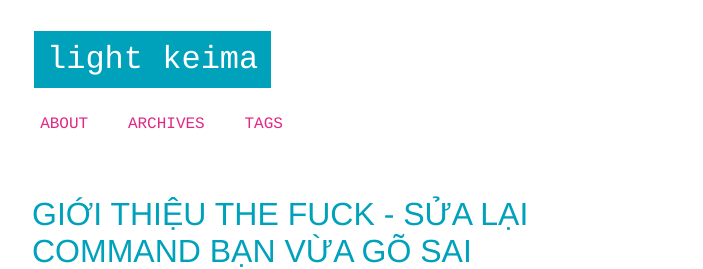
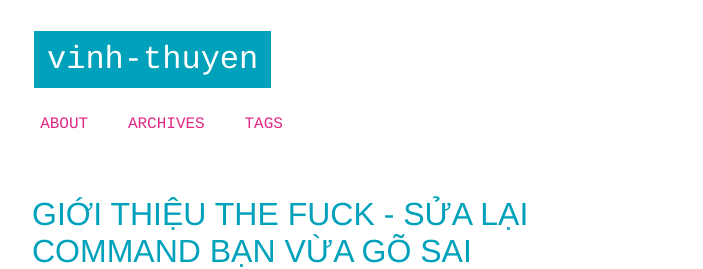
Before and after one commit to ntvthuyen/ntvthuyen.github.io_old, a Jekyll site: the page built from index.html, in a window 1280 px wide and 900 px high. Shown: the top 269 px of the window, without its empty margins (288-991 px from the left). Built offline with Jekyll 4.4.1, drawn with Linux system fonts in a browser that asks for light colours; some web fonts are replaced; the list of posts is cut into pages by our own code.

Commit message:
Update _config.yml

```diff
--- a/_config.yml
+++ b/_config.yml
@@ -1,5 +1,5 @@
 # Jekyll Defaults
-title: Light Keima
+title: Vinh-Thuyen
 description: A penguin loves computers.
 baseurl: "" # the subpath of your site, e.g. /blog
 
```
